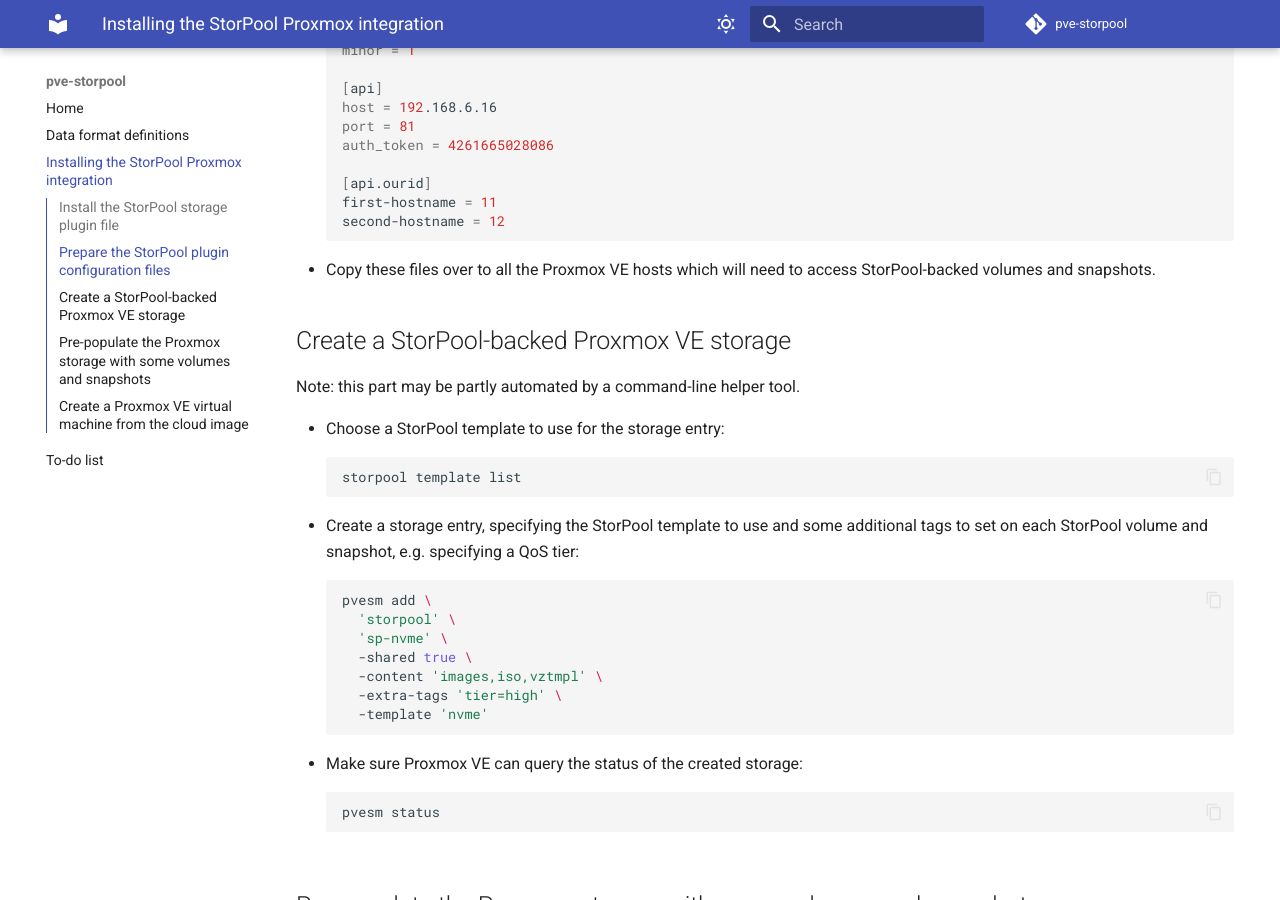
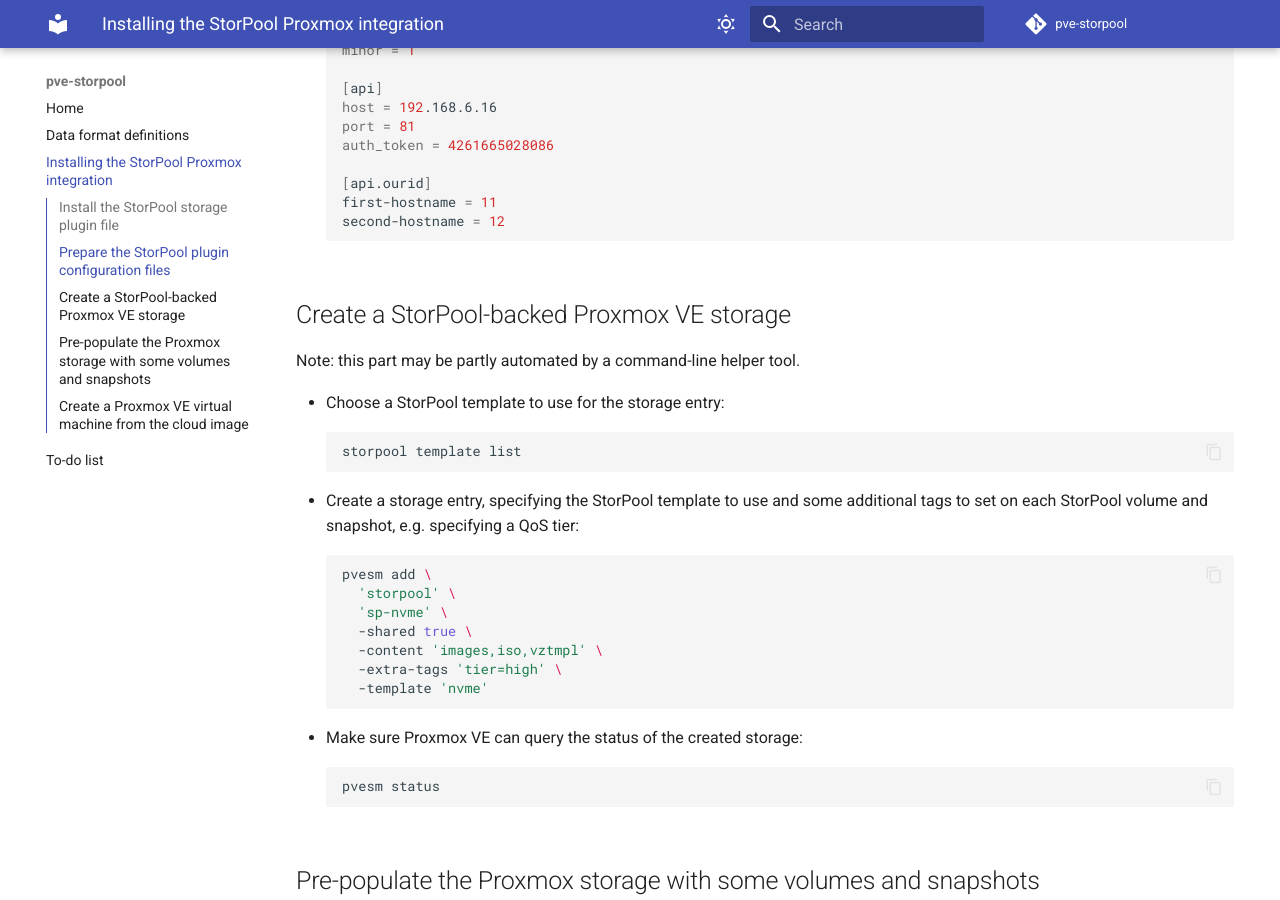
Before and after one commit to storpool/pve-storpool, an MkDocs documentation site: the page built from docs/install.md, in a window 1280 px wide and 900 px high, scrolled down 1076 px. Built offline with MkDocs 1.6.1 and Material for MkDocs 9.7.7, drawn with Linux system fonts in a browser that asks for light colours; comment, search, counter and statistics services are not loaded.

Commit message:
docs/install: no need to copy /etc/pve/ files :)

````diff
--- a/docs/install.md
+++ b/docs/install.md
@@ -59,8 +59,6 @@
   first-hostname = 11
   second-hostname = 12
   ```
-- Copy these files over to all the Proxmox VE hosts which will need to access
-  StorPool-backed volumes and snapshots.
 
 ## Create a StorPool-backed Proxmox VE storage
 
````
